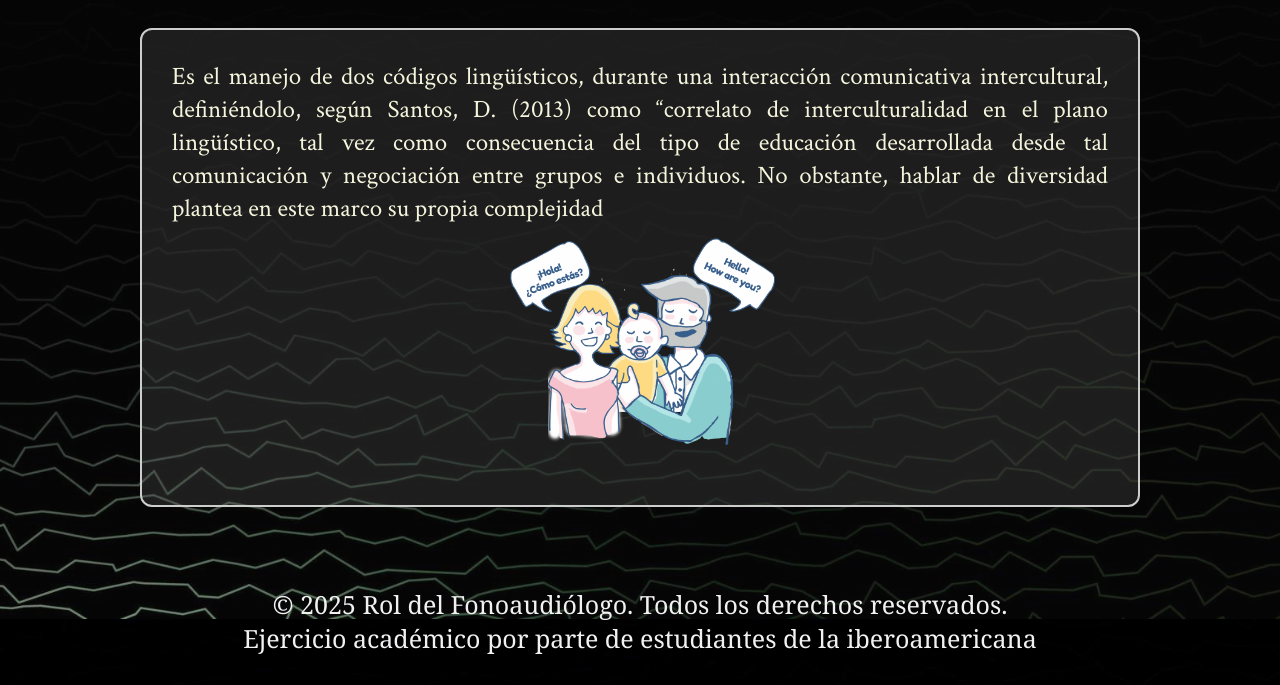
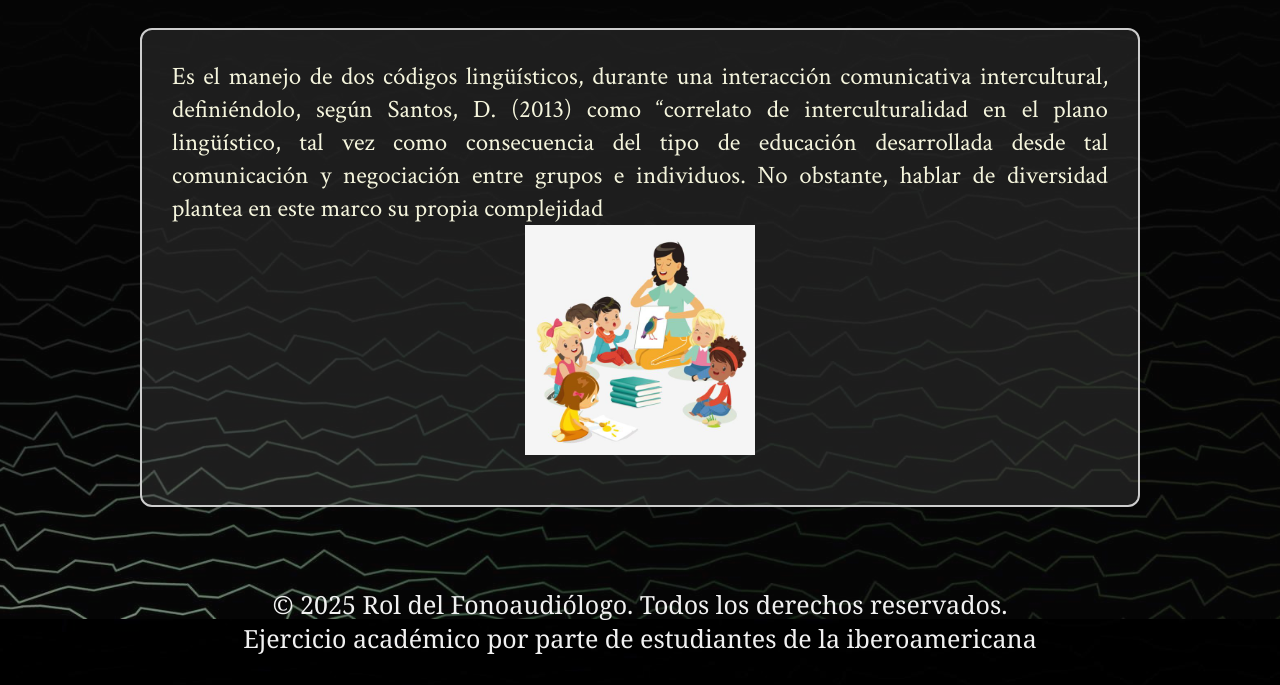
Before and after one commit to agome07/BlogFono, a plain HTML site: page Concepto3.html in a window 1280 px wide. Shown: the part 181-866 px from the top of the page. Drawn offline with Linux system fonts and the light colour scheme.

Commit message:
cambio de imagen

```diff
--- a/Concepto3.html
+++ b/Concepto3.html
@@ -70,7 +70,7 @@
                     complejidad
                 </p>
 
-                <img src="IMG/IMG3.png" alt="ico3">
+                <img src="IMG/IMG3.jpg" alt="ico3">
 
             </div>
         </section>
```
Also changed, not shown: IMG/IMG3.jpg (added).
